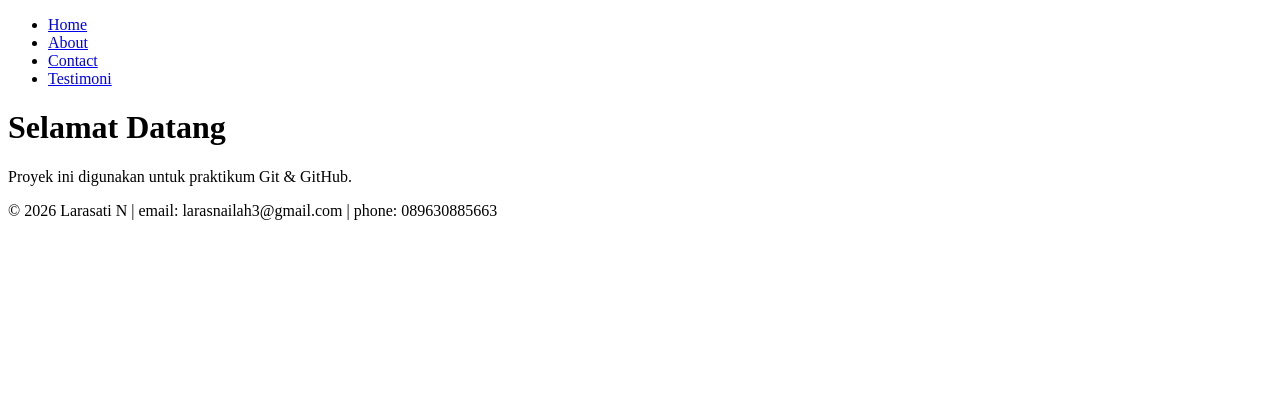
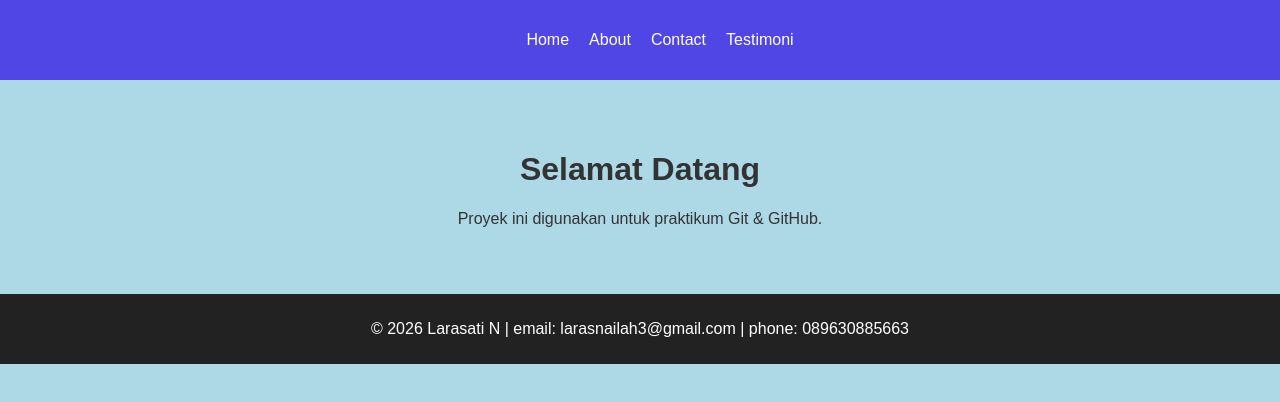
Before and after one commit to lrsnaailaa/praktikum-git-566025, a plain HTML site: page index.html in a window 1280 px wide. Drawn offline with Linux system fonts and the light colour scheme.

Commit message:
change background to blue

```diff
--- a/index.html
+++ b/index.html
@@ -4,6 +4,43 @@
   <meta charset="UTF-8">
   <meta name="viewport" content="width=device-width, initial-scale=1.0">
   <title>Praktikum Web</title>
+  <style>
+  body {
+    margin: 0;
+    font-family: Arial, sans-serif;
+    background-color: lightblue;
+    color: #333;
+  }
+
+  header {
+    background-color: #4f46e5;
+    padding: 15px;
+  }
+
+  nav ul {
+    display: flex;
+    list-style: none;
+    gap: 20px;
+    justify-content: center;
+  }
+
+  nav a {
+    color: white;
+    text-decoration: none;
+  }
+
+  main {
+    text-align: center;
+    padding: 50px;
+  }
+
+  footer {
+    background-color: #222;
+    color: white;
+    text-align: center;
+    padding: 10px;
+  }
+</style>
 </head>
 <body>
   <header>
```
